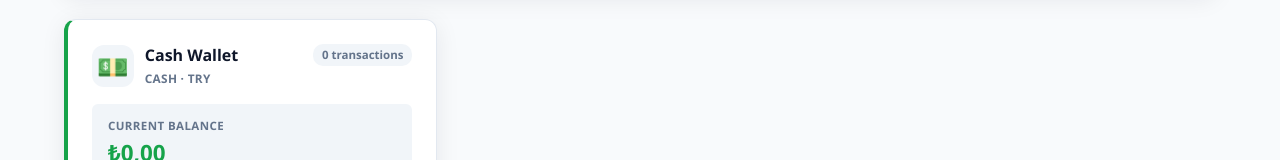
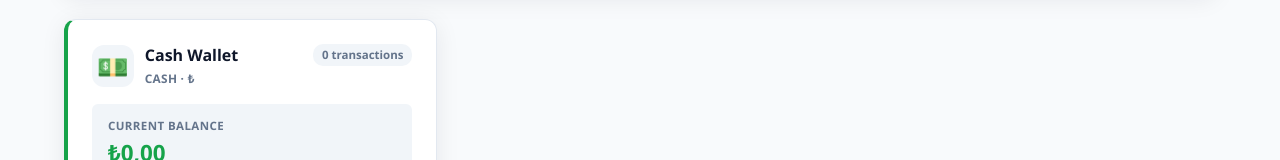
Before and after one commit to yusufbaranozmekgil-max/personal-finance-tracker, an Angular app: page /accounts in a window 1280 px wide. Shown: the part 277-437 px from the top of the page. Built offline with nearby package versions, Linux system fonts and the light colour scheme.

Commit message:
ui: replace TRY/USD/EUR text labels with currency symbols across forms

```diff
--- a/src/app/features/accounts/accounts.component.html
+++ b/src/app/features/accounts/accounts.component.html
@@ -56,9 +56,9 @@
         <div class="field">
           <label>Currency</label>
           <select [(ngModel)]="form.currency">
-            <option value="TRY">₺ TRY</option>
-            <option value="USD">$ USD</option>
-            <option value="EUR">€ EUR</option>
+            <option value="TRY">₺</option>
+            <option value="USD">$</option>
+            <option value="EUR">€</option>
           </select>
         </div>
       </div>
@@ -88,7 +88,7 @@
               <span class="account-card__icon">{{ iconFor(account.type) }}</span>
               <div>
                 <h3 class="account-card__name">{{ account.name }}</h3>
-                <span class="account-card__type">{{ labelFor(account.type) }} · {{ account.currency }}</span>
+                <span class="account-card__type">{{ labelFor(account.type) }} · {{ currencySymbol(account.currency) }}</span>
               </div>
             </div>
             <span class="account-card__tx-count" [routerLink]="['/transactions']" [queryParams]="{ accountId: account.id }" style="cursor: pointer;">
--- a/src/app/features/accounts/accounts.component.ts
+++ b/src/app/features/accounts/accounts.component.ts
@@ -26,6 +26,14 @@ export class AccountsComponent {
 
   get maxMoneyAmount(): number {
     return maxMoneyInTRY(this.settingsService?.settings()?.usdRate ?? 32);
+  }
+
+  currencySymbol(code: string | undefined): string {
+    if (!code) return '';
+    if (code === 'TRY') return '₺';
+    if (code === 'USD') return '$';
+    if (code === 'EUR') return '€';
+    return code;
   }
 
   accountTypes = ACCOUNT_TYPES;
--- a/src/app/features/portfolio/portfolio.component.html
+++ b/src/app/features/portfolio/portfolio.component.html
@@ -98,7 +98,7 @@
           <label>Currency</label>
           <select [(ngModel)]="form.currency">
             @for (c of assetCurrencies; track c) {
-              <option [value]="c">{{ c }}</option>
+              <option [value]="c">{{ currencySymbol(c) }}</option>
             }
           </select>
         </div>
@@ -107,11 +107,11 @@
           <input type="text" appThousandSeparator [(ngModel)]="form.quantity" placeholder="0">
         </div>
         <div class="field">
-          <label>Buy Price ({{ form.currency }})</label>
+          <label>Buy Price ({{ currencySymbol(form.currency) }})</label>
           <input type="text" appThousandSeparator [(ngModel)]="form.purchasePrice" placeholder="0,00">
         </div>
         <div class="field field--full">
-          <label>Current Price ({{ form.currency }}) *</label>
+          <label>Current Price ({{ currencySymbol(form.currency) }}) *</label>
           <input type="text" appThousandSeparator [(ngModel)]="form.unitPrice" placeholder="0,00">
         </div>
 
@@ -122,7 +122,7 @@
               <span class="link-expense-checkbox__text">
                 💰 Record purchase as an expense and deduct from balance
                 <span class="link-expense-checkbox__hint">
-                  {{ form.quantity }} × {{ form.purchasePrice }} {{ form.currency }} will be
+                  {{ form.quantity }} × {{ form.purchasePrice }} {{ currencySymbol(form.currency) }} will be
                   automatically added as an expense under the <strong>"Investment"</strong> category.
                 </span>
               </span>
@@ -236,7 +236,7 @@
                         <span class="asset-card__symbol">{{ asset.symbol }}</span>
                         <div>
                           <span class="asset-card__name">{{ asset.name }}</span>
-                          <span class="asset-card__type">{{ asset.type }} · {{ asset.currency }}</span>
+                          <span class="asset-card__type">{{ asset.type }} · {{ currencySymbol(asset.currency) }}</span>
                         </div>
                       </div>
                       <div class="asset-card__value-block">
@@ -257,11 +257,11 @@
                       </div>
                       <div class="detail-item">
                         <span class="detail-item__label">Buy Price</span>
-                        <span class="detail-item__value">{{ asset.purchasePrice }} {{ asset.currency }}</span>
+                        <span class="detail-item__value">{{ asset.purchasePrice }} {{ currencySymbol(asset.currency) }}</span>
                       </div>
                       <div class="detail-item">
                         <span class="detail-item__label">Current Price</span>
-                        <span class="detail-item__value">{{ asset.unitPrice }} {{ asset.currency }}</span>
+                        <span class="detail-item__value">{{ asset.unitPrice }} {{ currencySymbol(asset.currency) }}</span>
                       </div>
                       <div class="detail-item">
                         <span class="detail-item__label">Portfolio Share</span>
@@ -273,17 +273,17 @@
                       <div class="calc-row">
                         <span class="calc-row__label">📊 Total Value</span>
                         <span class="calc-row__formula">
-                          {{ asset.quantity }} × {{ asset.unitPrice }} {{ asset.currency }}
+                          {{ asset.quantity }} × {{ asset.unitPrice }} {{ currencySymbol(asset.currency) }}
                           <span class="calc-row__equals">=</span>
-                          <strong>{{ (asset.quantity * asset.unitPrice) | number:'1.2-2' }} {{ asset.currency }}</strong>
+                          <strong>{{ (asset.quantity * asset.unitPrice) | number:'1.2-2' }} {{ currencySymbol(asset.currency) }}</strong>
                         </span>
                       </div>
                       <div class="calc-row">
                         <span class="calc-row__label">💰 Cost</span>
                         <span class="calc-row__formula">
-                          {{ asset.quantity }} × {{ asset.purchasePrice }} {{ asset.currency }}
+                          {{ asset.quantity }} × {{ asset.purchasePrice }} {{ currencySymbol(asset.currency) }}
                           <span class="calc-row__equals">=</span>
-                          <strong>{{ (asset.quantity * asset.purchasePrice) | number:'1.2-2' }} {{ asset.currency }}</strong>
+                          <strong>{{ (asset.quantity * asset.purchasePrice) | number:'1.2-2' }} {{ currencySymbol(asset.currency) }}</strong>
                         </span>
                       </div>
                       <div class="calc-row calc-row--profit"
@@ -332,7 +332,7 @@
 
                     @if (quickPriceId() === asset.id) {
                       <div class="quick-price">
-                        <label>💲 New Current Price ({{ asset.currency }})</label>
+                        <label>💲 New Current Price ({{ currencySymbol(asset.currency) }})</label>
                         <div class="quick-price__input-row">
                           <input type="text"
                                  appThousandSeparator
@@ -341,7 +341,7 @@
                           <button class="btn btn--sm btn--primary" (click)="saveQuickPrice(asset)">✓</button>
                           <button class="btn btn--sm btn--ghost" (click)="cancelQuickPrice()">✕</button>
                         </div>
-                        <p class="quick-price__hint">Previous price: {{ asset.unitPrice }} {{ asset.currency }}</p>
+                        <p class="quick-price__hint">Previous price: {{ asset.unitPrice }} {{ currencySymbol(asset.currency) }}</p>
                       </div>
                     }
 
@@ -368,7 +368,7 @@
                             <input type="text" appThousandSeparator [(ngModel)]="tradeForm.quantity">
                           </label>
                           <label>
-                            Price ({{ asset.currency }})
+                            Price ({{ currencySymbol(asset.currency) }})
                             <input type="text" appThousandSeparator [(ngModel)]="tradeForm.price">
                           </label>
                         </div>
--- a/src/app/features/portfolio/portfolio.component.ts
+++ b/src/app/features/portfolio/portfolio.component.ts
@@ -43,6 +43,15 @@ export class PortfolioComponent implements OnInit {
   // Dynamic cap: 1 trillion USD converted to TRY via current exchange rate
   get maxMoneyAmount(): number {
     return maxMoneyInTRY(this.settingsService?.settings()?.usdRate ?? 32);
+  }
+
+  // Currency code → symbol mapping (so labels show ₺/$/€ instead of TRY/USD/EUR)
+  currencySymbol(code: string | undefined): string {
+    if (!code) return '';
+    if (code === 'TRY') return '₺';
+    if (code === 'USD') return '$';
+    if (code === 'EUR') return '€';
+    return code;
   }
 
   // Category icon mapping
--- a/src/app/features/settings/settings.component.html
+++ b/src/app/features/settings/settings.component.html
@@ -64,9 +64,9 @@
           <div class="field">
             <label>Default Currency</label>
             <select [(ngModel)]="form.currency">
-              <option value="TRY">₺ TRY — Turkish Lira</option>
-              <option value="USD">$ USD — US Dollar</option>
-              <option value="EUR">€ EUR — Euro</option>
+              <option value="TRY">₺ Lira</option>
+              <option value="USD">$ Dollar</option>
+              <option value="EUR">€ Euro</option>
             </select>
           </div>
         </div>
```
